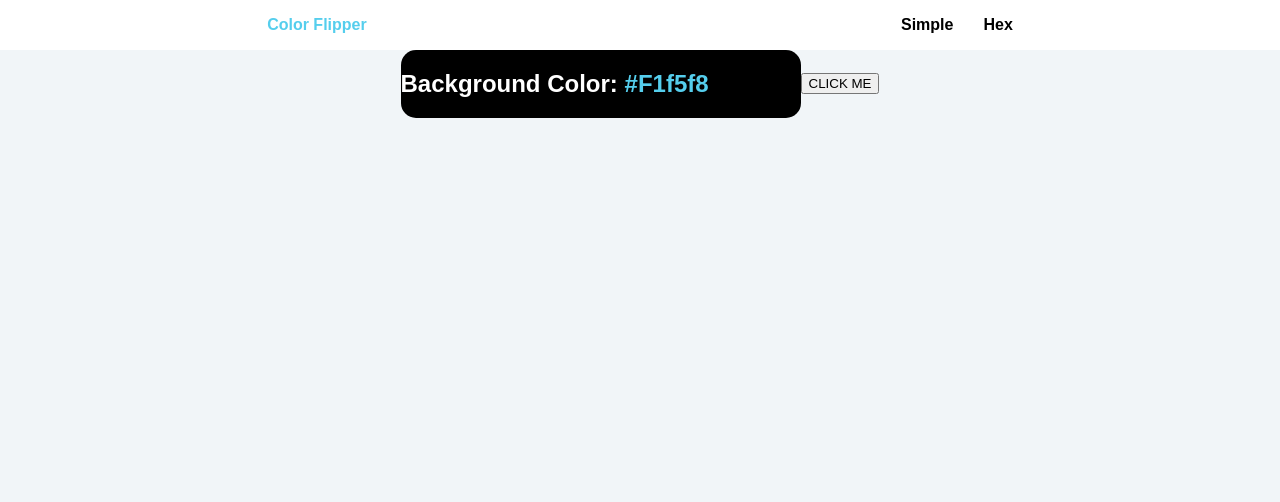
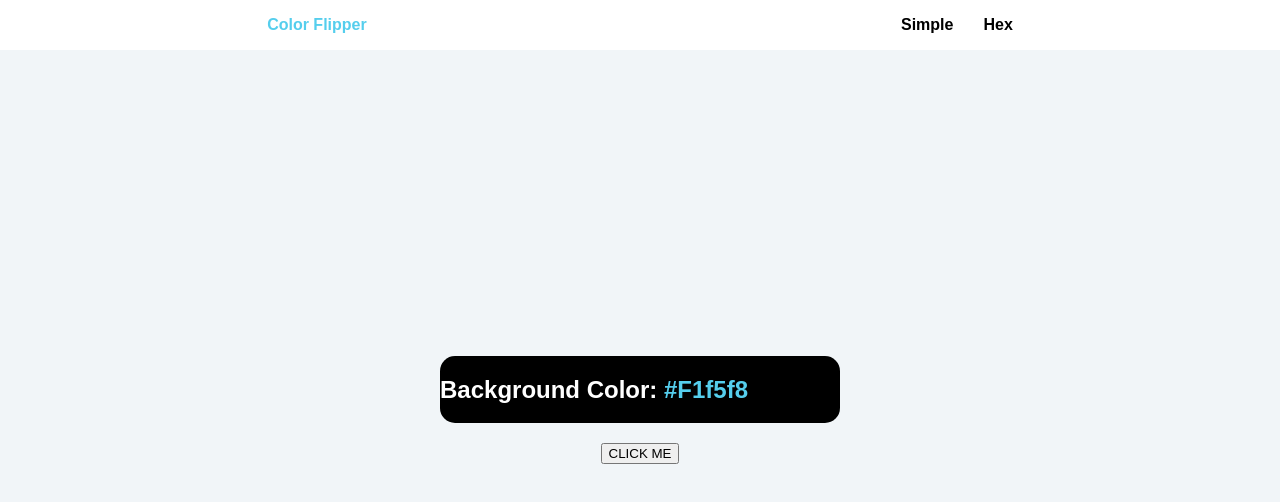
Before and after one commit to zerozuckerx/color_flipper, a plain HTML site: page index.html in a window 1280 px wide. Drawn offline with Linux system fonts and the light colour scheme; a web font is replaced by a local one.

Commit message:
#main display flex changed to col

```diff
--- a/css/styles.css
+++ b/css/styles.css
@@ -27,13 +27,16 @@ h1, span {
 
 #main {
   display: flex;
+  flex-direction: column;
   justify-content: center;
   align-items: center;
+  height: 90vh;
 }
 
 .wrapper {
   background-color: #000;
   border-radius: 15px;
+  margin-bottom: 20px;
   width: 400px;
 }
 
--- a/index.html
+++ b/index.html
@@ -24,9 +24,11 @@
     <div class="wrapper">
       <h2 class="background-color-text">Background Color: <span>#F1f5f8</span></h2>
     </div>
-    <button class="click">
-      CLICK ME
-    </button>
+    <div class="buttonwrap">
+      <button class="click">
+        CLICK ME
+      </button>
+    </div>
   </main>
 
   <script src="./app.js" charset="utf-8"></script>
```
